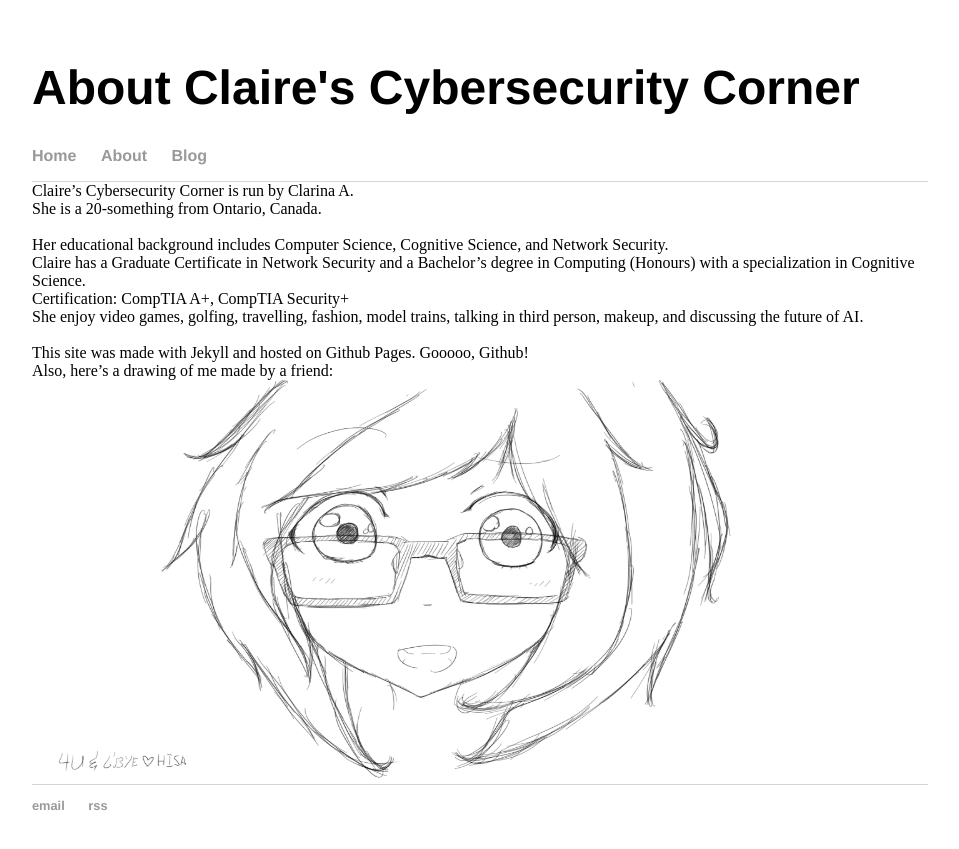
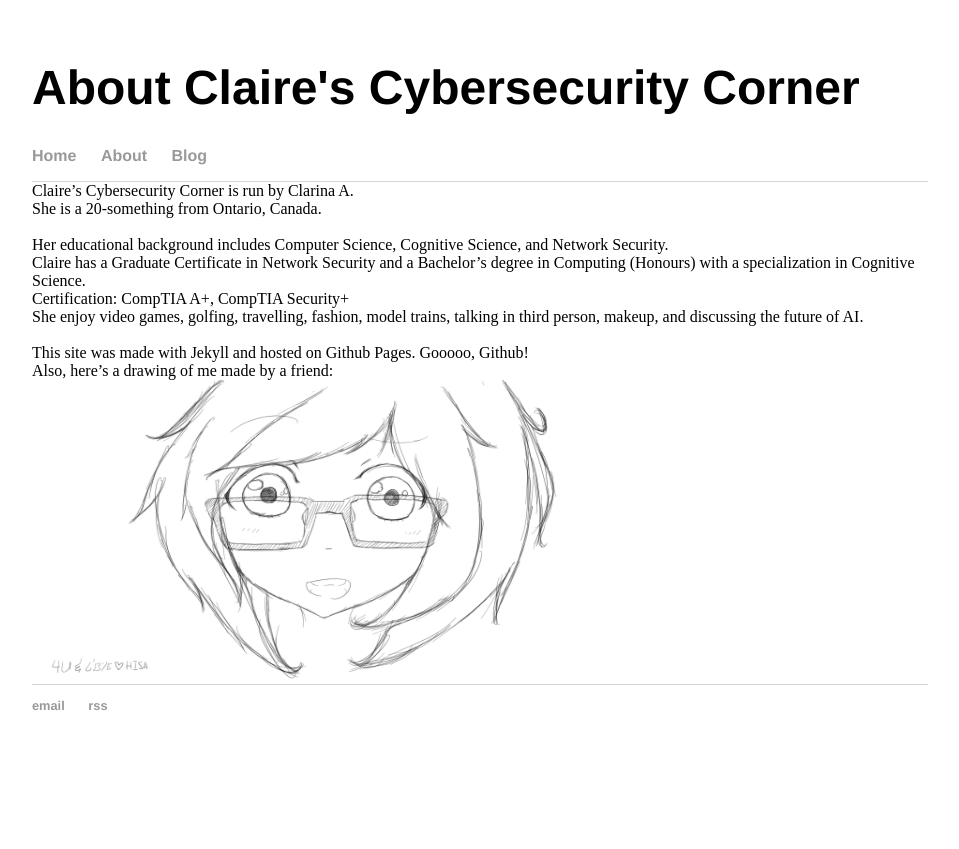
Before and after one commit to sle3man/sle3man.github.io, a Jekyll site: the page built from about.html, in a window 1280 px wide. Shown: the top 849 px of the page, without its empty margins (160-1119 px from the left). Built offline with Jekyll 4.4.1, drawn with Linux system fonts in a browser that asks for light colours.

Commit message:
Update about.html

```diff
--- a/about.html
+++ b/about.html
@@ -19,4 +19,4 @@ This site was made with Jekyll and hosted on Github Pages. Gooooo, Github!
 </br>
 Also, here’s a drawing of me made by a friend:
 </br>
-<img src="claire.jpg" height="400" width="800" alt="Drawn by my dear friend, Hisako"/>
+<img src="claire.jpg"  width="600" height="300" alt="Drawn by my dear friend, Hisako"/>
```
